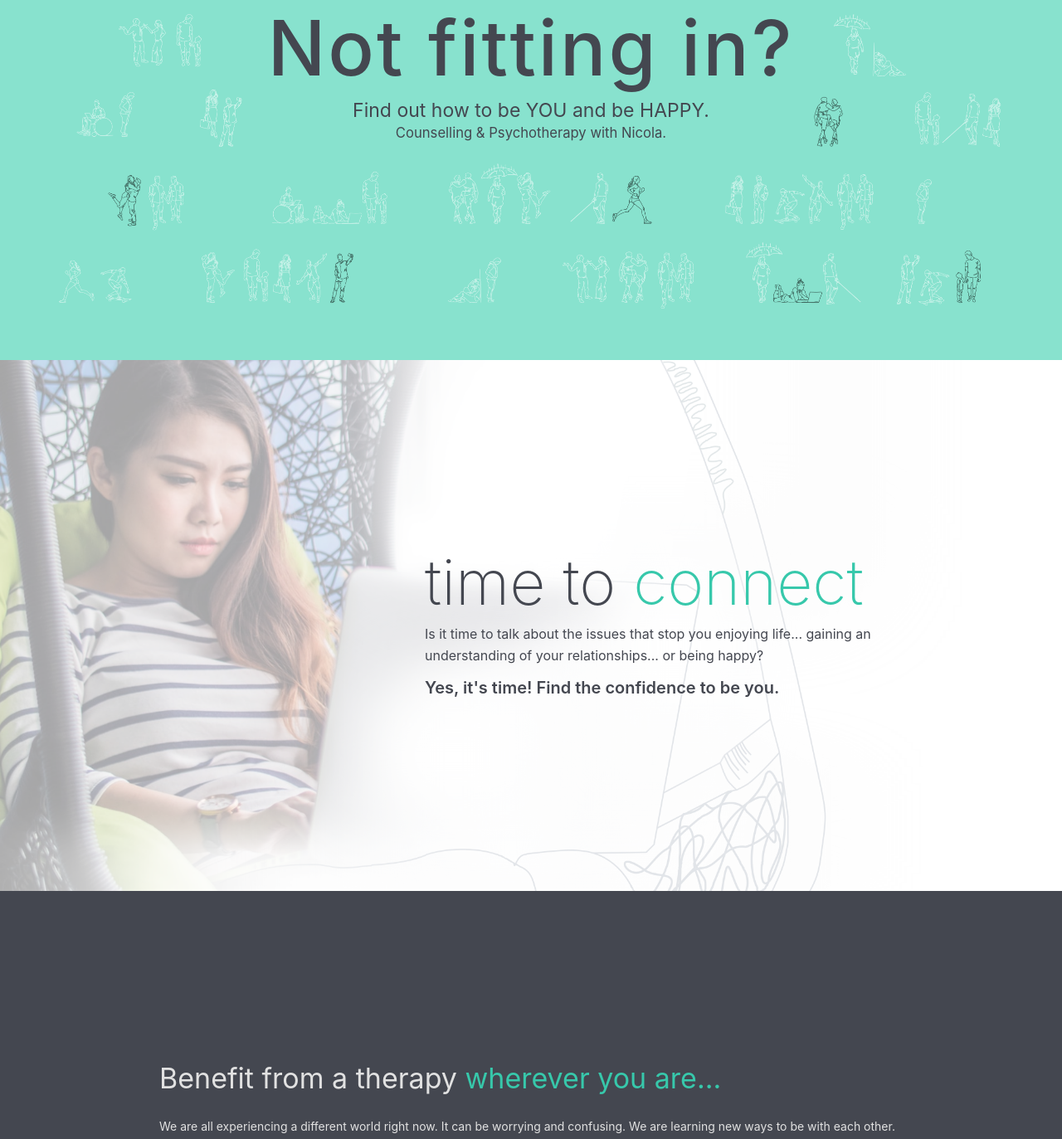
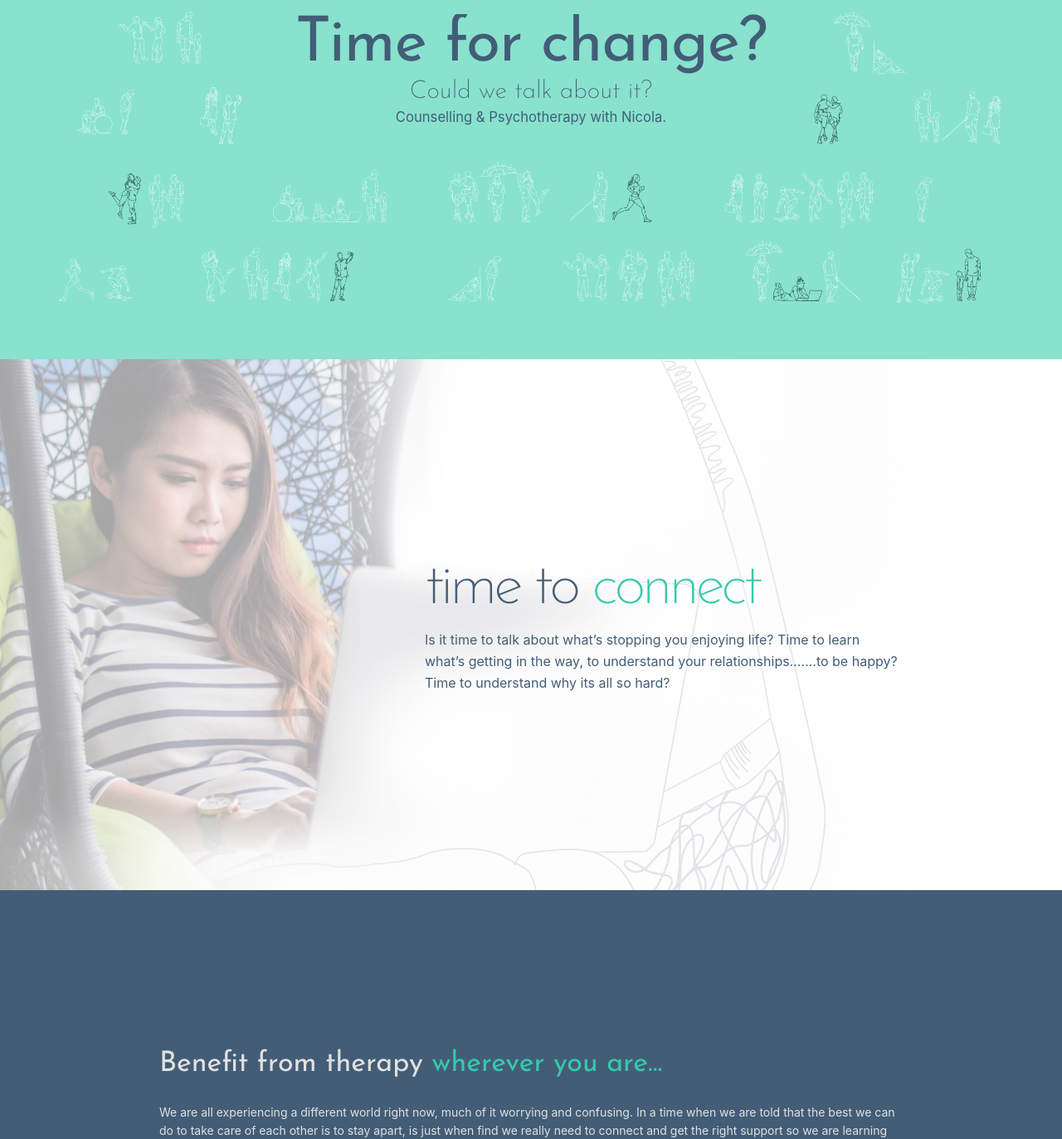
Before and after one commit to k2project/nicola-moore, a Next.js app: page / in a window 1280 px wide. Shown: the part 332-1705 px from the top of the page at 83% size. Built offline with nearby package versions, Linux system fonts and the light colour scheme.

Commit message:
updates to landing page as per email from 050620

```diff
--- a/components/Header.js
+++ b/components/Header.js
@@ -21,7 +21,7 @@ export default function Header() {
                     </li>
                     <li>
                         <Link href='/#contact'>
-                            <a>Reaching out</a>
+                            <a>Contact me</a>
                         </Link>
                     </li>
                 </ul>
--- a/components/home-page/Hello.js
+++ b/components/home-page/Hello.js
@@ -10,14 +10,18 @@ export default function Hello() {
                     <span className='color--theme'>change</span> your life
                 </p>
                 <p>
+                    It’s not always easy and it can feel scary but it starts
+                    with making that first step.
+                </p>
+                {/* <p>
                     It’s not always easy and it can be scary. There can be a lot
                     of obstacles that make it difficult to take that first step.
-                </p>
-                <p>
+                </p> */}
+                {/* <p>
                     <strong>
                         But even by making one small step, you make progress!
                     </strong>
-                </p>
+                </p> */}
             </div>
             <div className='section-text bg--theme'>
                 <h2 className='section-title'>
@@ -25,16 +29,17 @@ export default function Hello() {
                 </h2>
                 <p>
                     Thank you for visiting my website. If you are here, you may
-                    have reached a point of needing a help.
+                    have reached a point of needing some help.
                 </p>
 
                 <p>
                     Remember, you are not alone, even though you may feel it at
-                    times. You need and deserve the best support. I have helped
-                    many with a diverse range of life stories. I'm here to
-                    listen with an open mind. My extensive experience in working
-                    with adults of all ages and backgrounds gives me confidence
-                    in delivering effective and sufficient assistance.
+                    times. You need and deserve the best support. I have worked
+                    with people with a diverse range of life stories and I will
+                    listen to you with an open mind. My extensive experience in
+                    working with adults of all ages and backgrounds has shown me
+                    that therapy really can bring about positive change and help
+                    you to direct more effectively the course of your life.
                 </p>
 
                 <p>
--- a/components/home-page/Online.js
+++ b/components/home-page/Online.js
@@ -8,7 +8,7 @@ export default function Online() {
                 <p className='section-stripline'>
                     time to <span className='color--theme'>connect</span>
                 </p>
-                <p>
+                {/* <p>
                     Is it time to talk about the issues that stop you enjoying
                     life... gaining an understanding of your relationships... or
                     being happy?
@@ -17,20 +17,46 @@ export default function Online() {
                     <strong>
                         Yes, it's time! Find the confidence to be you.
                     </strong>
+                </p> */}
+                <p>
+                    Is it time to talk about what’s stopping you enjoying life?
+                    Time to learn what’s getting in the way, to understand your
+                    relationships…….to be happy? Time to understand why its all
+                    so hard?
                 </p>
             </div>
             <div className='section-text bg--secondary-dark'>
                 <h2 className='section-title'>
-                    Benefit from a therapy{' '}
-                    <b className='color--theme'>wherever you are...</b>
+                    Benefit from therapy
+                    <b className='color--theme'> wherever you are...</b>
                 </h2>
-                <p>
+                {/* <p>
                     We are all experiencing a different world right now. It can
                     be worrying and confusing. We are learning new ways to be
                     with each other. Much of this has added to issues we already
                     have. But with therapy online – via Video Conference - we
                     can meet without the restrictions of place and time that
                     previously made it tricky.
+                </p>
+                <p>
+                    I can still offer a safe place for you to explore your
+                    feelings and work through difficult issues. Why not try out
+                    a session and we can take it from there. Therapy is about
+                    establishing a rapport and I have had positive experiences
+                    using VC.
+                </p> */}
+                <p>
+                    We are all experiencing a different world right now, much of
+                    it worrying and confusing. In a time when we are told that
+                    the best we can do to take care of each other is to stay
+                    apart, is just when find we really need to connect and get
+                    the right support so we are learning new ways to be with
+                    each other.
+                </p>
+                <p>
+                    But with therapy online – via Video Conference - we can meet
+                    without the restrictions of place and time that previously
+                    made it tricky.
                 </p>
                 <p>
                     I can still offer a safe place for you to explore your
--- a/components/home-page/Top.js
+++ b/components/home-page/Top.js
@@ -18,8 +18,8 @@ export default function Top() {
                 />
                 <div className='top-abs top-strapline'>
                     {/* <p className='title'>Are you ok?</p> */}
-                    <Input init='Not fitting in?' />
-                    <h2>Find out how to be YOU and be HAPPY.</h2>
+                    <Input init='Time for change?' />
+                    <h2>Could we talk about it?</h2>
                     <p>Counselling &amp; Psychotherapy with Nicola.</p>
                 </div>
             </div>
--- a/pages/index.js
+++ b/pages/index.js
@@ -20,7 +20,7 @@ export default function Home() {
                 />
             </Head>
 
-            <main>
+            <main className='josefin-sans'>
                 <Header />
                 <Top />
                 <Online />
--- a/styles/demo.scss
+++ b/styles/demo.scss
@@ -152,9 +152,16 @@ main.segoe-ui {
 
 main.josefin-sans {
     font-family: 'Josefin Sans', sans-serif;
-    .section-stripline,
+    .section-stripline {
+        font-family: 'Josefin Sans', sans-serif;
+        font-weight: 300;
+        letter-spacing: -5px;
+    }
     .home-top input {
         font-family: 'Josefin Sans', sans-serif;
+        font-weight: 400;
+        letter-spacing: -1px;
+        font-size: 7.5rem;
     }
     p {
         font-family: -apple-system, BlinkMacSystemFont, 'Segoe UI', 'Roboto',
--- a/styles/global.scss
+++ b/styles/global.scss
@@ -161,7 +161,7 @@ header {
 }
 .contact {
     // text-align: center;
-    padding: 10rem 5rem 0;
+    padding: 12rem 5rem 0;
     background-color: #f1f1f1;
     display: grid;
     grid-template-columns: 30rem 40rem;
--- a/styles/pages/home.scss
+++ b/styles/pages/home.scss
@@ -4,8 +4,10 @@
 
     h2 {
         font-size: 1.8vw;
-        font-weight: 400;
-        padding-top: 0.3rem;
+        font-size: 3rem;
+        font-weight: 300;
+        // padding-top: 0.3rem;
+        padding-bottom: 0.2rem;
     }
     p {
         font-size: 1.3vw;
@@ -45,6 +47,7 @@
     font-weight: 500;
     color: $COLOR_DARK;
     color: $COLOR_SECONDARY_DARK;
+    font-family: 'Josefin Sans', sans-serif;
 }
 .online .section-img {
     background-image: url('/imgs/girl_w_laptop_2.png');
--- a/styles/var.scss
+++ b/styles/var.scss
@@ -1,11 +1,11 @@
 $COLOR_THEME: #88e2ce;
 $COLOR_THEME_DARKER: #37c8ab;
 $COLOR_SECONDARY_DARK: #435d77;
-$COLOR_SECONDARY_DARK: #1e2b38;
-$COLOR_SECONDARY_DARK: #282b33;
+// $COLOR_SECONDARY_DARK: #1e2b38;
+// $COLOR_SECONDARY_DARK: #282b33;
 // $COLOR_SECONDARY_DARK: #2f2f2f;
 // $COLOR_SECONDARY_DARK: #323537;
-$COLOR_SECONDARY_DARK: #444750;
+// $COLOR_SECONDARY_DARK: #444750;
 // $COLOR_SECONDARY_DARK: #333533;
 $COLOR_SECONDARY_LIGHT: #efe6c3;
 $COLOR_DARK: #2a2a36;
```
